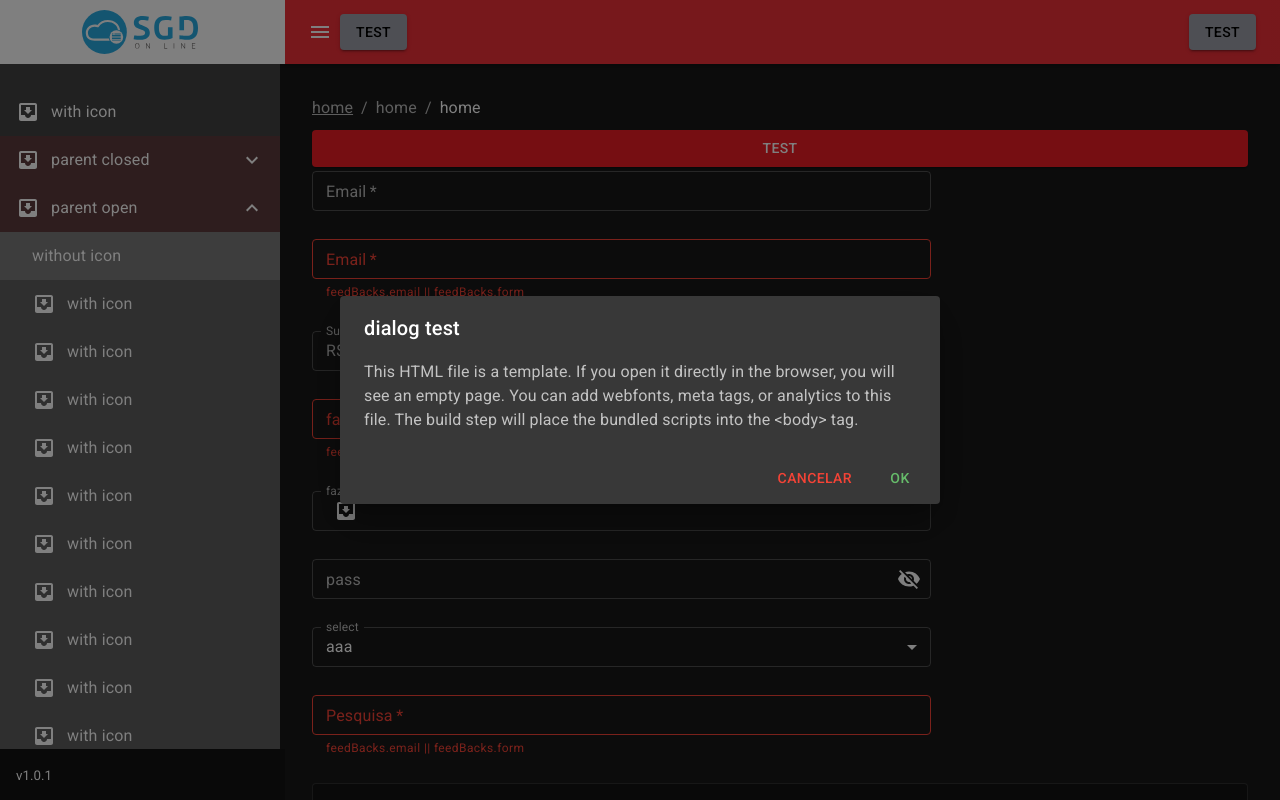
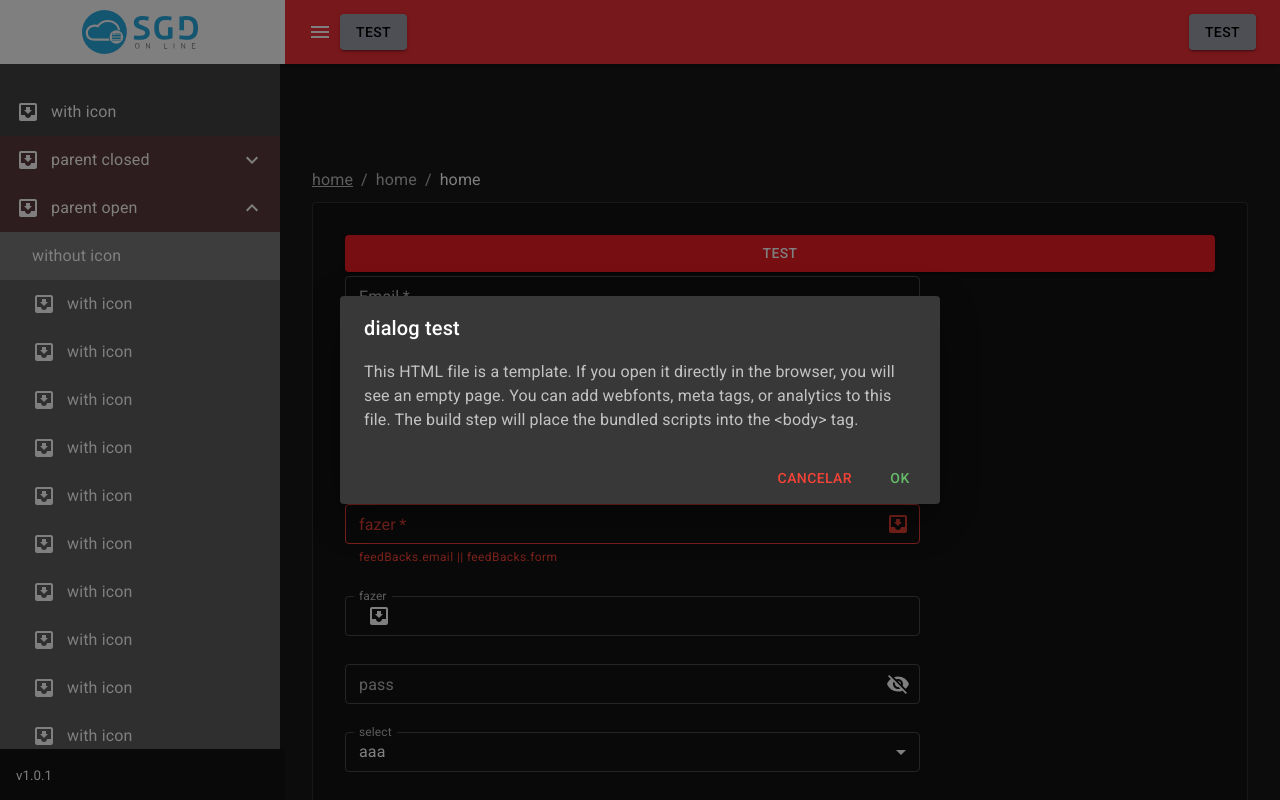
Before and after one commit to J-Meira/mui-theme, a React (Create React App) app: page / in a window 1280 px wide. Built offline with nearby package versions, Linux system fonts and the light colour scheme.

Commit message:
main container card and subheader add

```diff
--- a/src/App.tsx
+++ b/src/App.tsx
@@ -311,7 +311,8 @@ const App = () => {
         </SideBarItem>
       </SideBar>
         <MainContainer
-        sideBarExpanded={open}>
+        sideBarExpanded={open}
+        subHeader={
           <BreadcrumbBar list={[
             {
               label: 'home',
@@ -324,6 +325,9 @@ const App = () => {
               label: 'home',
             }
           ]} />
+        }
+        >
+
         <Button>
           test
         </Button>
--- a/src/components/MainContainer/index.tsx
+++ b/src/components/MainContainer/index.tsx
@@ -1,13 +1,18 @@
+import { Card } from '@mui/material';
 import * as React from 'react';
 
 interface MainContainerProps {
   children: React.ReactNode,
+  subHeader?: React.ReactNode,
   sideBarExpanded?: boolean,
 }
 
-const MainContainer = ({ children, sideBarExpanded }: MainContainerProps) => (
+const MainContainer = ({ children, subHeader, sideBarExpanded }: MainContainerProps) => (
   <div className={`main ${!sideBarExpanded ? 'main-expanded' : ''}`}>
-    {children}
+    {subHeader}
+    <Card variant='outlined' className='main-card'>
+      {children}
+    </Card>
   </div>
 );
 
--- a/src/scss/components/_MainContainer.scss
+++ b/src/scss/components/_MainContainer.scss
@@ -5,7 +5,7 @@
   width: calc(100% - calc(min(280px, 60vw) + 4rem));
   padding-left: calc(min(280px, 60vw) + 2rem);
   padding-right: 2rem;
-  padding-top: 1.5rem;
+  padding-top: calc(64px + 2rem);
   max-height: 100%;
 
   &::-webkit-scrollbar {
@@ -27,6 +27,10 @@
     background-color: $primary-hover;
   }
 
+  .main-card{
+    padding: 2rem;
+  }
+
 }
 .main-expanded {
   width: calc(100% - calc(min(60px, 20vw) + 4rem));
```
Lines whose indentation alone changed are shown as unchanged.
